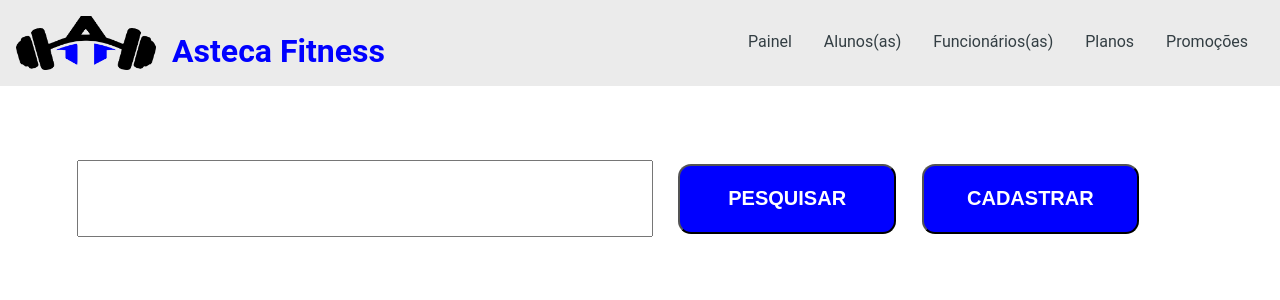
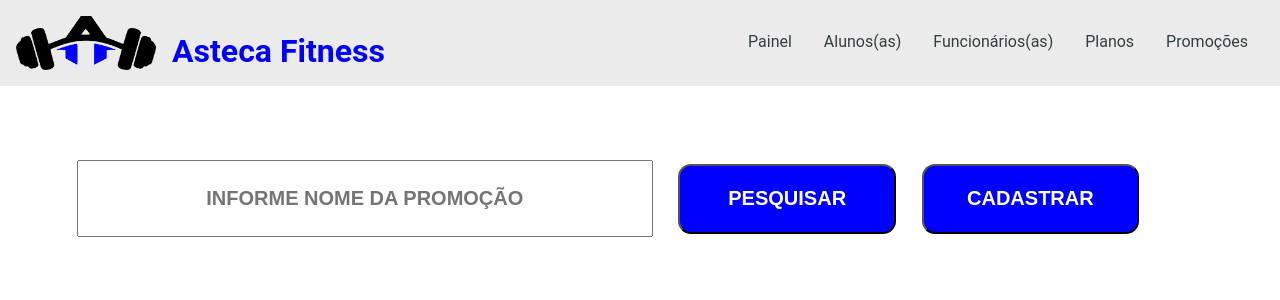
Before and after one commit to Asteca-Fitness/frontend, a Next.js app: page /promotions in a window 1280 px wide. Shown: the top 300 px of the page. Built offline with nearby package versions, Linux system fonts and the light colour scheme.

Commit message:
Editando formularios

```diff
--- a/src/pages/clients.js
+++ b/src/pages/clients.js
@@ -11,7 +11,7 @@ export default function Clients() {
             </Head>
 
             <FormsHome>
-                <input type="text" value="INFORME NOME DO ALUNO (A)"></input>
+                <input type="text" placeholder="INFORME NOME DO ALUNO (A)"></input>
                 <button type="button">PESQUISAR</button>
                 <button type="button">MATRICULAR</button>
             </FormsHome>
--- a/src/pages/plans.js
+++ b/src/pages/plans.js
@@ -10,7 +10,7 @@ export default function Planos() {
                 <title>Planos | Asteca Fitness</title>
             </Head>
             <FormsHome>
-                <input type="text" value=""></input>
+                <input type="text" placeholder="INFORME O NOME DO PLANO"></input>
                 <button type="button">PESQUISAR</button>
                 <button type="button">CADASTRAR</button>
             </FormsHome>
--- a/src/pages/promotions.js
+++ b/src/pages/promotions.js
@@ -10,7 +10,7 @@ export default function Promotion() {
                 <title>Promoções | Asteca Fitness</title>
             </Head>
             <FormsHome>
-                <input type="text" value=""></input>
+                <input type="text" placeholder="INFORME NOME DA PROMOÇÃO"></input>
                 <button type="button">PESQUISAR</button>
                 <button type="button">CADASTRAR</button>
             </FormsHome>
--- a/src/pages/workers.js
+++ b/src/pages/workers.js
@@ -10,7 +10,7 @@ export default function Workers() {
                 <title>Funcionários | Asteca Fitness</title>
             </Head>
             <FormsHome>
-                <input type="text" value="INFORME NOME DO(A) FUNCIONÁRIO (A)"></input>
+                <input type="text" placeholder="INFORME NOME DO(A) FUNCIONÁRIO (A)"></input>
                 <button type="button">PESQUISAR</button>
                 <button type="button">CADASTRAR</button>
             </FormsHome>
```
